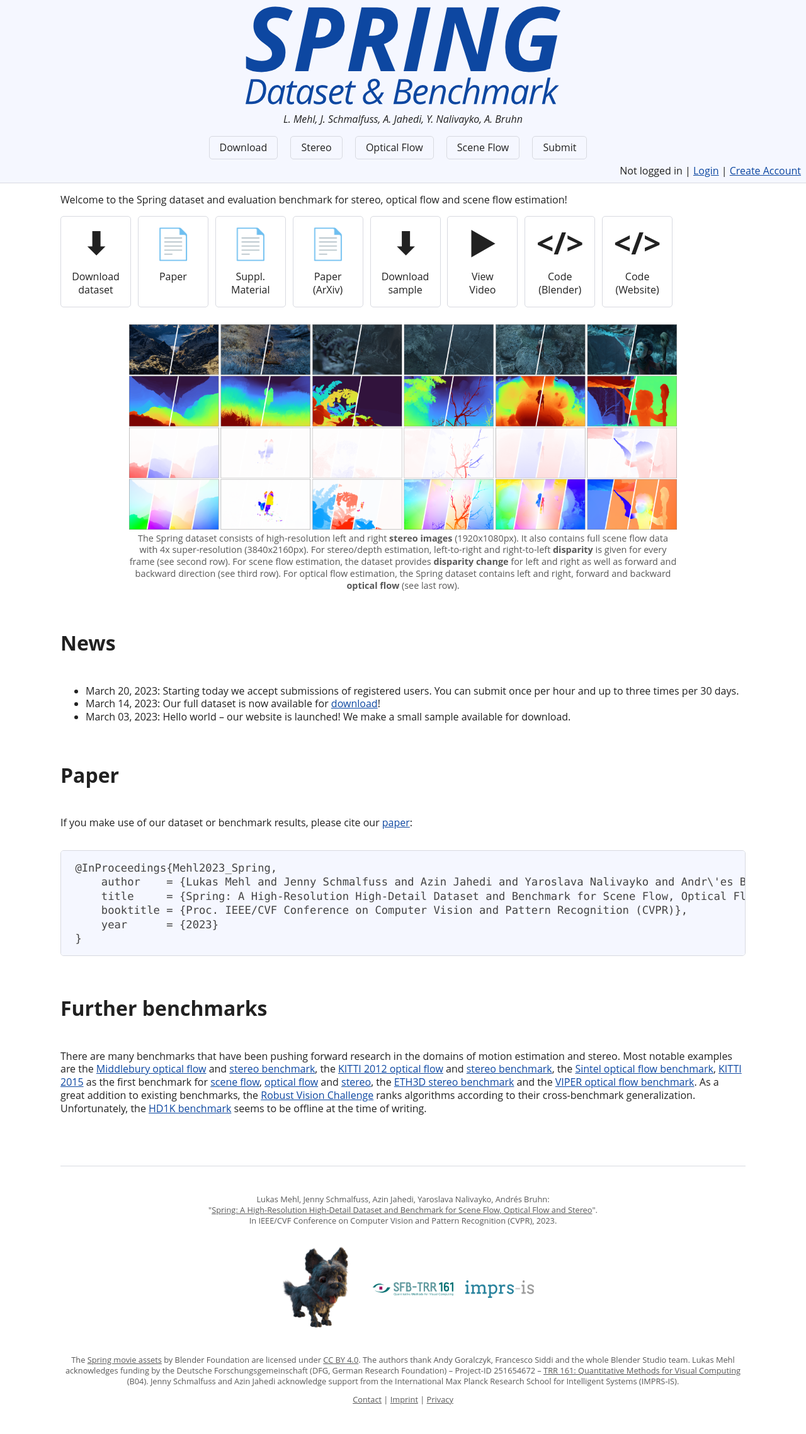
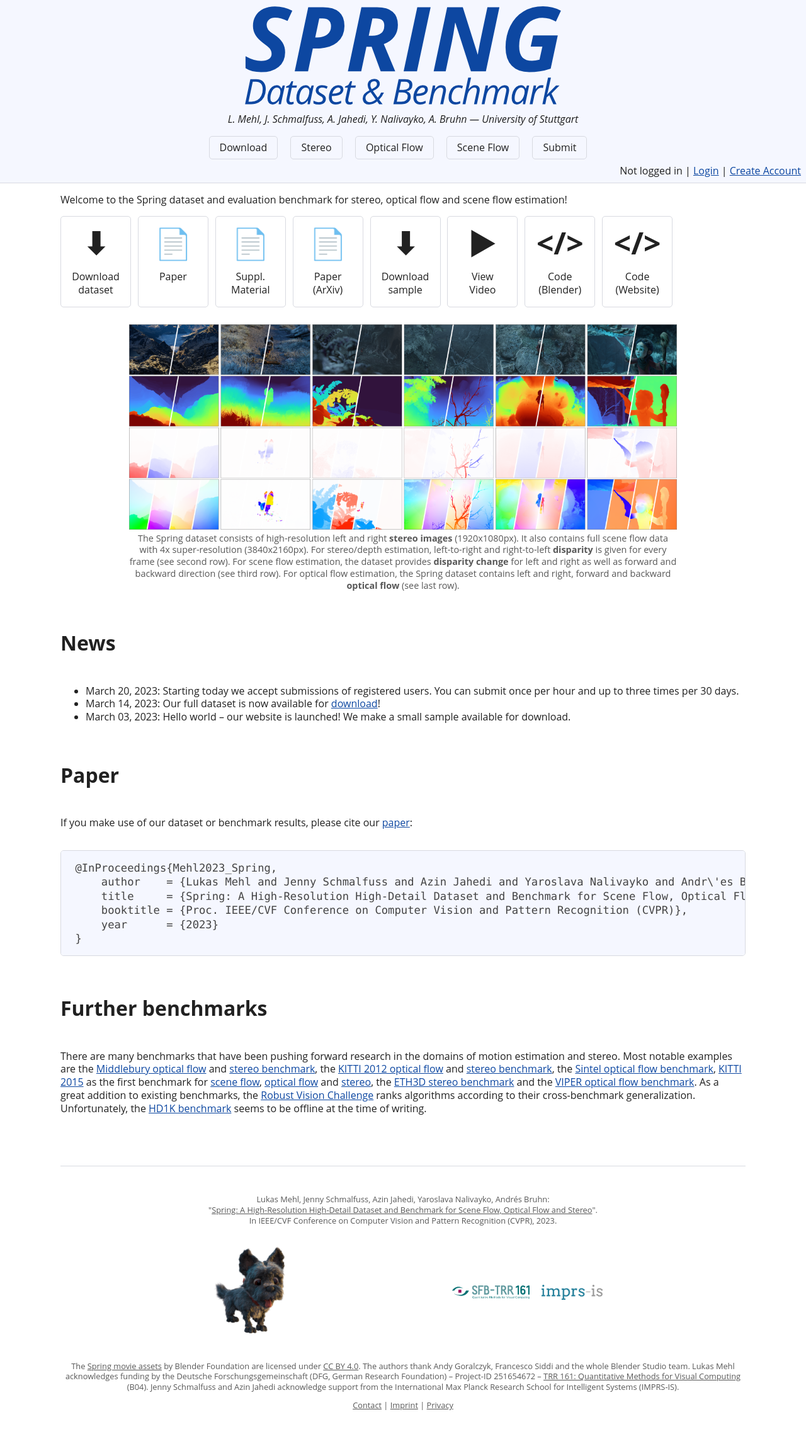
Before and after one commit to cv-stuttgart/springwebsite, a Django app: page / in a window 1280 px wide. Shown: the whole page at 63% size. Before the commit the page ends 2230 px from the top, so only its background shows below. Run offline with Django 4.2, Linux system fonts and the light colour scheme.

Commit message:
add university of Stuttgart logo, mention in header

```diff
--- a/springeval/static/springeval/style.css
+++ b/springeval/static/springeval/style.css
@@ -163,7 +163,7 @@
 }
 
 table.logotable {
-    width: 40%;
+    width: 60%;
     margin-left: auto;
     margin-right: auto;
 }
--- a/springeval/templates/springeval/base.html
+++ b/springeval/templates/springeval/base.html
@@ -20,14 +20,14 @@
 
 
 <header>
-    <div style="max-width:500px;margin-left: auto; margin-right: auto;margin-top:10px;margin-bottom:0">
+    <div style="max-width:600px;margin-left: auto; margin-right: auto;margin-top:10px;margin-bottom:0">
     <a href="{% url 'springeval:index' %}">
     <picture>
         <source srcset="{% static 'springeval/spring_logo2_dark.svg' %}" media="(prefers-color-scheme: dark)">
         <img width="100%" height="156px" src="{% static 'springeval/spring_logo2_light.svg' %}" alt="Spring Dataset and Benchmark Logo">
     </picture>
     </a>
-    <p style="margin-top:0.5rem;margin-bottom:0.5rem;"><i>L. Mehl, J. Schmalfuss, A. Jahedi, Y. Nalivayko, A. Bruhn</i></p>
+    <p style="margin-top:0.5rem;margin-bottom:0.5rem;"><i>L. Mehl, J. Schmalfuss, A. Jahedi, Y. Nalivayko, A. Bruhn &mdash; University of Stuttgart </i></p>
     </div>
     <nav>
         <a href="https://doi.org/10.18419/darus-3376" target="_blank" rel="noopener noreferrer">Download</a>
@@ -69,8 +69,9 @@
 <table class="logotable">
 <tr>
 <td style="width:25%;text-align:center" class="noborder"><img width="100%" src="{% static 'springeval/autumn.png' %}" alt="Dog from the spring movie called autumn"></td>
-<td style="width:23%;text-align:center" class="noborder"><a href="https://www.sfbtrr161.de/" target="_blank" rel="noopener noreferrer"><img width="95%" src="{% static 'springeval/logo_sfbtrr161.png' %}" alt="Logo of SFB TRR 161"></a></td>
-<td style="width:20%;text-align:center" class="noborder"><a href="https://imprs.is.mpg.de/" target="_blank" rel="noopener noreferrer"><img width="95%" src="{% static 'springeval/imprs_is_logo.png' %}" alt="Logo of IMPRS-IS"></a></td>
+<td style="width:33%;text-align:center" class="noborder"><a href="https://www.vis.uni-stuttgart.de/" target="_blank" rel="noopener noreferrer"><img width="95%" src="{% static 'springeval/vislogo_white.png' %}" alt="Logo of University of Stuttgart / VIS Institute"></a></td>
+<td style="width:21%;text-align:center" class="noborder"><a href="https://www.sfbtrr161.de/" target="_blank" rel="noopener noreferrer"><img width="95%" src="{% static 'springeval/logo_sfbtrr161.png' %}" alt="Logo of SFB TRR 161"></a></td>
+<td style="width:17%;text-align:center" class="noborder"><a href="https://imprs.is.mpg.de/" target="_blank" rel="noopener noreferrer"><img width="95%" src="{% static 'springeval/imprs_is_logo.png' %}" alt="Logo of IMPRS-IS"></a></td>
 </tr>
 </table>
 <p>The <a href="https://cloud.blender.org/spring" target="_blank" rel="noopener noreferrer">Spring movie assets</a> by Blender Foundation are licensed under <a href="https://creativecommons.org/licenses/by/4.0/deed" target="_blank" rel="noopener noreferrer">CC BY 4.0</a>. The authors thank Andy Goralczyk, Francesco Siddi and the whole Blender Studio team. Lukas Mehl acknowledges funding by the Deutsche Forschungsgemeinschaft (DFG, German Research Foundation) &ndash; Project-ID 251654672 &ndash; <a href="https://www.sfbtrr161.de" target="_blank" rel="noopener noreferrer">TRR 161: Quantitative Methods for Visual Computing</a> (B04). Jenny Schmalfuss and Azin Jahedi acknowledge support from the International Max Planck Research School for Intelligent Systems (IMPRS-IS).</p>
```
Also changed, not shown: springeval/static/springeval/vislogo.png (added), springeval/static/springeval/vislogo_white.png (added).
